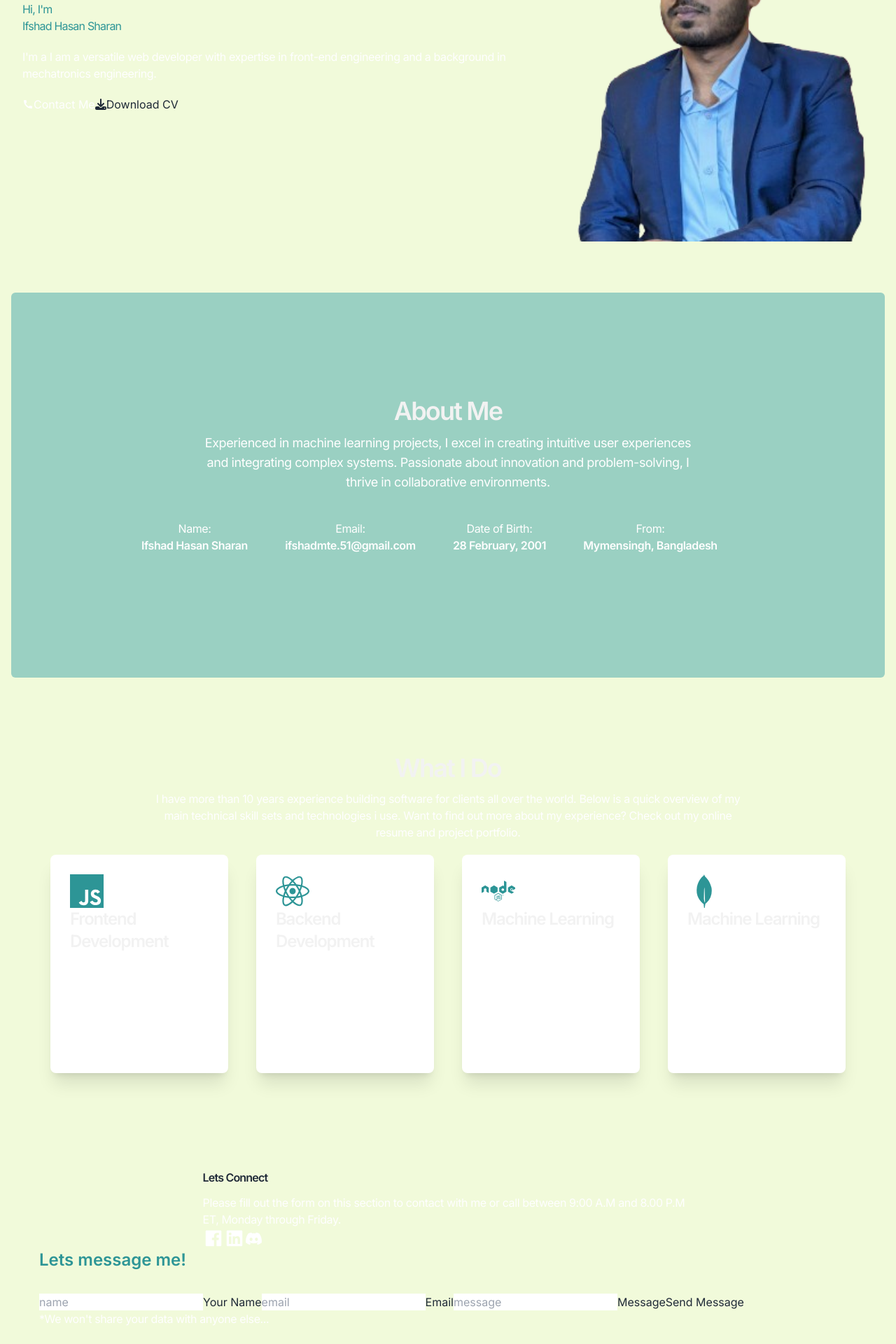
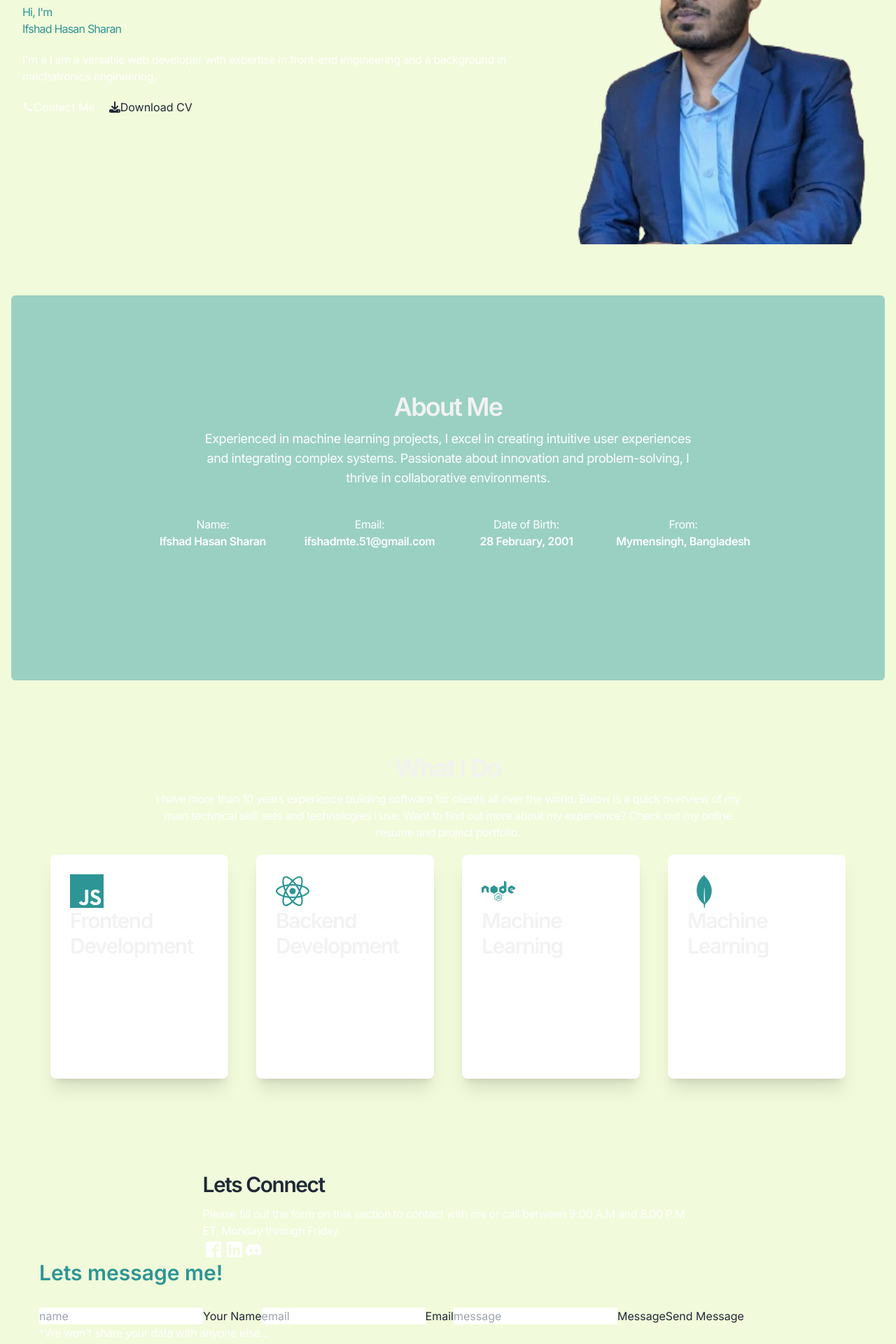
Before and after one commit to ifshad/developer-portfolio-ifshad, a Next.js app: page / in a window 1280 px wide. Shown: the part 1660-3580 px from the top of the page at 70% size. Built offline with nearby package versions, Linux system fonts and the light colour scheme.

Commit message:
responsive

```diff
--- a/Components/Layout/Footer.tsx
+++ b/Components/Layout/Footer.tsx
@@ -40,11 +40,11 @@ export default function Footer() {
   }
   return (
     <div className='container border-t-2'>
-      <div className='grid grid-cols-8 p-10'>
+      <div className='grid grid-cols-1 md:grid-cols-8 lg:grid-cols-8 p-10'>
         {/* Description */}
         <div className='col-span-5'>
           <div className='w-3/5 mx-auto'>
-            <h2 className='mb-3 text-3xl font-semibold text-base-300'>Lets Connect</h2>
+            <h2 className='mb-3 text-xl md:text-2xl lg:text-3xl font-semibold text-base-300'>Lets Connect</h2>
             <p className='mb-6 text-base-100'>Please fill out the form on this section to contact with me or call between 9:00 A.M and 8.00 P.M ET, Monday through Friday.</p>
             <ul className='flex gap-3 items-center'>
               <li className='text-base-100 hover:text-navy'><Link href="https://www.facebook.com/ifshadhasan.sharan"><BiLogoFacebookSquare size={30} /></Link></li>
@@ -56,7 +56,7 @@ export default function Footer() {
         {/* Form */}
         <div className='col-span-3'>
           <div className=''>
-            <div className='text-2xl text-teal font-semibold mb-8'>
+            <div className='text-xl md:text-2xl lg:text-3xl text-teal font-semibold mb-8'>
               Lets message me!
             </div>
             <form onSubmit={handleSubmit} className='flex flex-col gap-y-5'>
--- a/Components/SelfBanner/page.tsx
+++ b/Components/SelfBanner/page.tsx
@@ -8,16 +8,16 @@ import { MdCall } from "react-icons/md";
 
 export default function SelfBanner() {
   return (
-    <div className="container flex justify-between items-center py-10 lg:h-[650px]">
+    <div className="container flex flex-col md:flex-row lg:flex-row justify-between items-center py-10 lg:h-[650px]">
       <div className="">
-        <h1 className="text-6xl text-teal font-bold mb-5">
+        <h1 className="text-3xl md:text-5xl lg:text-6xl text-teal font-bold mb-5">
           Hi, I&apos;m <br />{" "}
-          <span className="text-7xl text-navy">Ifshad Hasan Sharan</span>
+          <span className="text-4xl md:text-6xl lg:text-7xl text-navy">Ifshad Hasan Sharan</span>
         </h1>
-        <p className="text-xl text-base-100 mb-5">
+        <p className="text-base md:text-lg lg:text-xl text-base-100 mb-5">
           I&apos;m a I am a versatile web developer with expertise in front-end engineering and a background in mechatronics engineering.
         </p>
-        <div className="mt-10 flex items-center gap-5">
+        <div className="mt-10 flex flex-col md:flex-row lg:flex-row items-center gap-5">
           <Link href="/contact" className="text-base-100 hover:text-navy flex items-center border-2 border-teal rounded-lg p-3 gap-2"><MdCall /><span>Contact Me</span></Link>
           <button className="btn flex items-center gap-2"><FaDownload /><span>Download CV</span></button>
         </div>
--- a/app/page.tsx
+++ b/app/page.tsx
@@ -9,9 +9,9 @@ export default function Home() {
       {/* About */}
       <div className="container bg-teal-light p-10 text-center my-3 rounded-md flex items-center lg:h-[550px]">
         <div>
-          <h2 className="text-base-200 text-4xl font-semibold my-3">About Me</h2>
+          <h2 className="text-base-200 text-2xl md:text-3xl lg:text-4xl font-semibold my-3">About Me</h2>
           <p className="text-base-100 text-lg w-3/5 mx-auto mb-8">Experienced in machine learning projects, I excel in creating intuitive user experiences and integrating complex systems. Passionate about innovation and problem-solving, I thrive in collaborative environments.</p>
-          <ul className="flex justify-between text-base-100 w-3/4 mx-auto my-10">
+          <ul className="grid grid-cols-1 md:grid-cols-3 lg:grid-cols-4 gap-5 text-base-100 w-3/4 mx-auto my-10">
             <li><p>Name: <br /> <span className="font-semibold">Ifshad Hasan Sharan</span></p></li>
             <li><p>Email: <br /> <span className="font-semibold">ifshadmte.51@gmail.com</span></p></li>
             <li><p>Date of Birth: <br /> <span className="font-semibold">28 February, 2001</span></p></li>
@@ -23,27 +23,27 @@ export default function Home() {
       {/* What I do */}
       <div className="container flex items-center lg:h-[650px]">
         <div className="p-10">
-          <h2 className="text-4xl text-base-200 font-semibold text-center mb-3">What I Do</h2>
+          <h2 className="text-2xl md:text-3xl lg:text-4xl text-base-200 font-semibold text-center mb-3">What I Do</h2>
           <p className="text-center text-base-100 w-3/4 mx-auto mb-5">I have more than 10 years experience building software for clients all over the world. Below is a quick overview of my main technical skill sets and technologies i use. Want to find out more about my experience? Check out my online resume and project portfolio.</p>
           <div className="grid grid-cols-1 md:grid-cols-3 lg:grid-cols-4 gap-10">
             <div className="card">
               <SiJavascript className="text-5xl text-teal" />
-              <h3 className="text-2xl text-base-200 font-semibold">Frontend Development</h3>
+              <h3 className="text-xl md:text-2xl lg:text-3xl text-base-200 font-semibold">Frontend Development</h3>
               <p className="text-base-100">I specialize in creating responsive, user-friendly websites and applications using modern technologies like React, Next.js, and TailwindCSS.</p>
             </div>
             <div className="card">
               <SiReact className="text-5xl text-teal" />
-              <h3 className="text-2xl text-base-200 font-semibold">Backend Development</h3>
+              <h3 className="text-xl md:text-2xl lg:text-3xl text-base-200 font-semibold">Backend Development</h3>
               <p className="text-base-100">I have experience building backend systems with Node.js, Express, and MongoDB. I can create RESTful APIs and integrate third-party services.</p>
             </div>
             <div className="card">
               <FaNode className="text-5xl text-teal" />
-              <h3 className="text-2xl text-base-200 font-semibold">Machine Learning</h3>
+              <h3 className="text-xl md:text-2xl lg:text-3xl text-base-200 font-semibold">Machine Learning</h3>
               <p className="text-base-100">I have worked on machine learning projects using Python, TensorFlow, and scikit-learn. I can build and deploy models for various applications.</p>
             </div>
             <div className="card">
               <SiMongodb className="text-5xl text-teal" />
-              <h3 className="text-2xl text-base-200 font-semibold">Machine Learning</h3>
+              <h3 className="text-xl md:text-2xl lg:text-3xl text-base-200 font-semibold">Machine Learning</h3>
               <p className="text-base-100">I have worked on machine learning projects using Python, TensorFlow, and scikit-learn. I can build and deploy models for various applications.</p>
             </div>
           </div>
```
